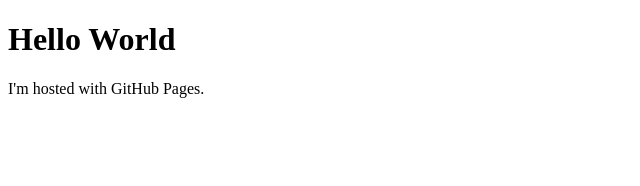
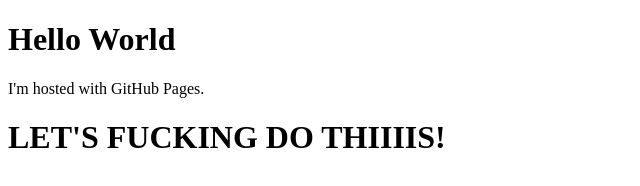
Before and after one commit to legion-xx/legion-xx.github.io, a plain HTML site: page index.html in a window 1280 px wide. Shown: the whole page, without its empty margins (0-640 px from the left). Drawn offline with Linux system fonts and the light colour scheme.

Commit message:
Update index.html

```diff
--- a/index.html
+++ b/index.html
@@ -3,5 +3,6 @@
 <body>
 <h1>Hello World</h1>
 <p>I'm hosted with GitHub Pages.</p>
+<h1>LET'S FUCKING DO THIIIIS!</h1>
 </body>
 </html>
```
